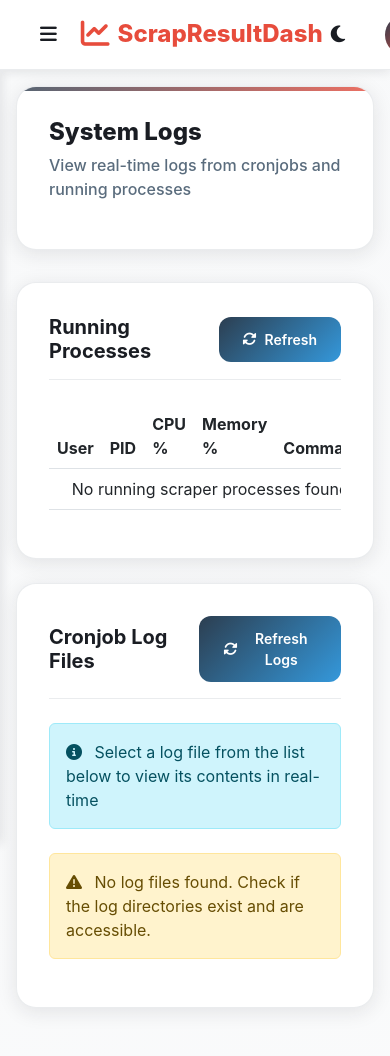
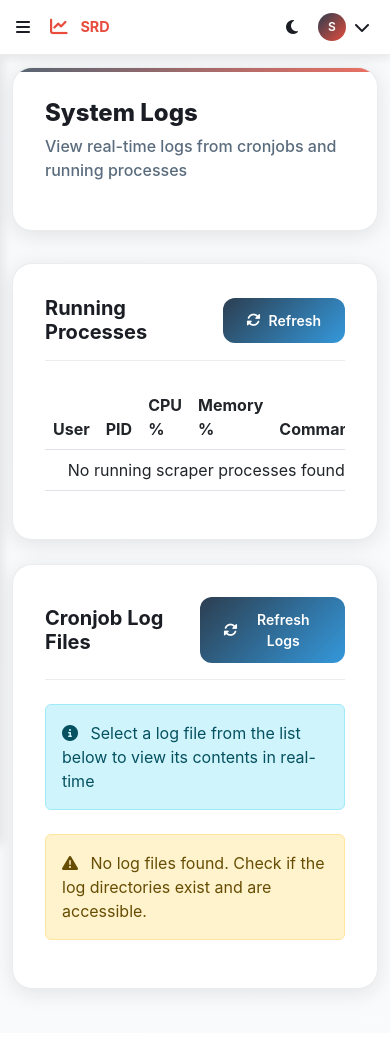
Before and after one commit to fanfanfw/bdt_dashboard-scrap-result, a Django app: a page that uses car_ads_dashboard/dashboard/templates/dashboard/base_admin.html in a window 390 px wide. After the commit the page ends 999 px from the top, so only its background shows below. Run offline with Django 5.2, Linux system fonts and the light colour scheme; the visitor is signed in with stand-in values (Sample User, id 1); data comes from the database, SQL or seed files in the repository; parts of the project's set-up code (start-up, migrations or seed data) failed here and were passed over.

Commit message:
update for mobile preview header

```diff
--- a/car_ads_dashboard/dashboard/templates/dashboard/base_admin.html
+++ b/car_ads_dashboard/dashboard/templates/dashboard/base_admin.html
@@ -111,6 +111,14 @@
 
     .app-brand i {
       font-size: 1.8rem;
+    }
+
+    .brand-full {
+      display: inline;
+    }
+
+    .brand-short {
+      display: none;
     }
 
     .header-right {
@@ -466,6 +474,52 @@
     @media (max-width: 768px) {
       :root {
         --sidebar-width: 100%;
+        --header-height: 60px;
+      }
+
+      .admin-header {
+        padding: 0 1rem;
+      }
+
+      .app-brand {
+        font-size: 1rem;
+      }
+
+      .brand-full {
+        font-size: 0.9rem;
+        margin-left: 0.25rem;
+      }
+
+      .brand-short {
+        display: none;
+      }
+
+      .app-brand i {
+        font-size: 1.1rem;
+      }
+
+      .header-right {
+        gap: 0.5rem;
+      }
+
+      .user-dropdown {
+        padding: 0.25rem 0.5rem;
+      }
+
+      .user-dropdown span {
+        display: none;
+      }
+
+      .user-avatar {
+        width: 32px;
+        height: 32px;
+        font-size: 0.875rem;
+      }
+
+      .dropdown-menu {
+        right: 0;
+        left: auto;
+        min-width: 200px;
       }
 
       .admin-sidebar {
@@ -487,6 +541,51 @@
 
       .page-title {
         font-size: 1.5rem;
+      }
+    }
+
+    @media (max-width: 480px) {
+      :root {
+        --header-height: 55px;
+      }
+
+      .admin-header {
+        padding: 0 0.75rem;
+      }
+
+      .app-brand {
+        font-size: 0.875rem;
+      }
+
+      .brand-full {
+        display: none;
+      }
+
+      .brand-short {
+        display: inline;
+        font-size: 0.9rem;
+        font-weight: 700;
+        margin-left: 0.3rem;
+      }
+
+      .app-brand i {
+        font-size: 1.1rem;
+      }
+
+      .theme-toggle,
+      .sidebar-toggle {
+        padding: 0.25rem;
+        font-size: 1rem;
+      }
+
+      .user-avatar {
+        width: 28px;
+        height: 28px;
+        font-size: 0.75rem;
+      }
+
+      .admin-main {
+        padding: 0.75rem;
       }
     }
 
@@ -538,6 +637,23 @@
       box-shadow: 0 8px 32px var(--color-shadow);
       padding: 0.5rem;
       margin-top: 0.5rem;
+      position: absolute;
+      top: 100%;
+      right: 0;
+      z-index: 1050;
+      min-width: 180px;
+    }
+
+    .user-menu {
+      position: relative;
+    }
+
+    .user-menu .dropdown-menu {
+      display: none;
+    }
+
+    .user-menu .dropdown-menu.show {
+      display: block;
     }
 
     .dropdown-item {
@@ -559,6 +675,13 @@
     .dark-mode .dropdown-item:hover {
       background: rgba(231, 76, 60, 0.1);
     }
+
+    .dropdown-divider {
+      height: 1px;
+      margin: 0.5rem 0;
+      background: var(--color-border);
+      border: 0;
+    }
   </style>
 </head>
 <body>
@@ -570,7 +693,8 @@
       </button>
       <a href="#" class="app-brand">
         <i class="fas fa-chart-line"></i>
-        ScrapResultDash
+        <span class="brand-full">ScrapResultDash</span>
+        <span class="brand-short">SRD</span>
       </a>
     </div>
     <div class="header-right">
@@ -578,7 +702,7 @@
         <i class="fas fa-moon"></i>
       </button>
       <div class="user-menu">
-        <button class="user-dropdown" data-bs-toggle="dropdown">
+        <button class="user-dropdown">
           <div class="user-avatar">
             {{ username|first|upper }}
           </div>
@@ -767,6 +891,30 @@
         link.classList.add('active');
       }
     });
+
+    // Custom dropdown handling for better mobile support
+    const userDropdown = document.querySelector('.user-dropdown');
+    const dropdownMenu = document.querySelector('.user-menu .dropdown-menu');
+
+    if (userDropdown && dropdownMenu) {
+      userDropdown.addEventListener('click', function(e) {
+        e.preventDefault();
+        e.stopPropagation();
+        dropdownMenu.classList.toggle('show');
+      });
+
+      // Close dropdown when clicking outside
+      document.addEventListener('click', function(event) {
+        if (!userDropdown.contains(event.target) && !dropdownMenu.contains(event.target)) {
+          dropdownMenu.classList.remove('show');
+        }
+      });
+
+      // Close dropdown on window resize
+      window.addEventListener('resize', function() {
+        dropdownMenu.classList.remove('show');
+      });
+    }
   </script>
 
   {% block extra_js %}
```
